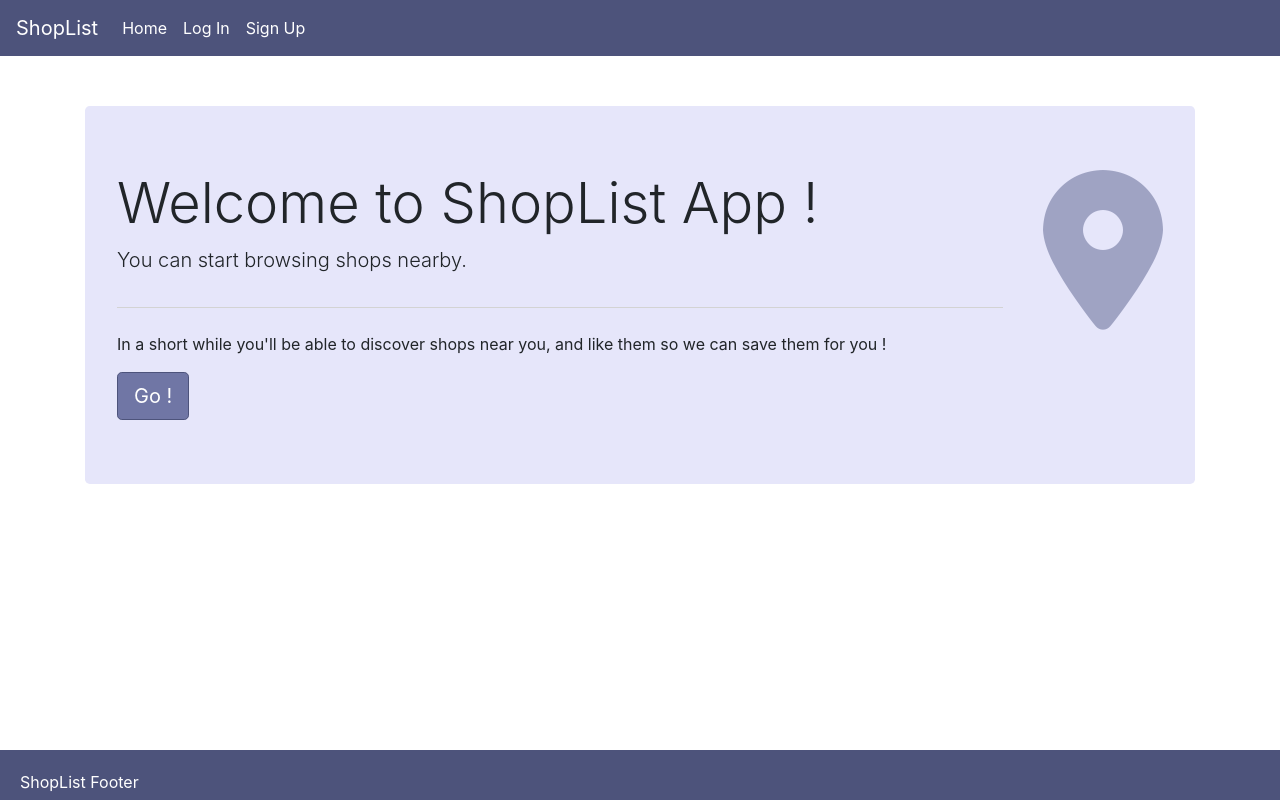
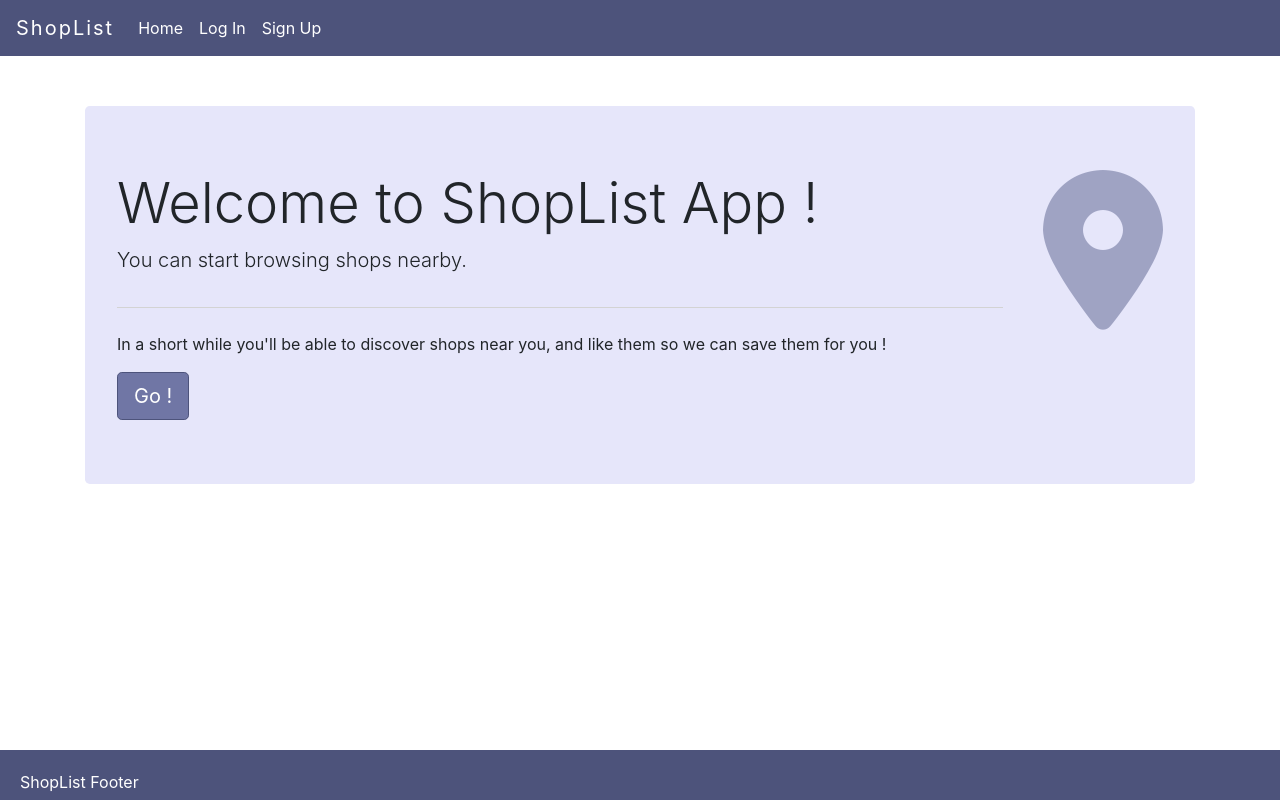
Before and after one commit to Z3U2/web-coding-challenge-frontend, a React (Create React App) app: page / in a window 1280 px wide. Built offline with nearby package versions, Linux system fonts and the light colour scheme; no server answers.

Commit message:
Add navbar brand styling

```diff
--- a/src/App.css
+++ b/src/App.css
@@ -60,7 +60,13 @@ nav {
 
 .navbar-brand {
   color : #fff!important;
+  letter-spacing: 2px;
 }
+.navbar-brand>.fas {
+  font-size: 0.85rem;
+  transform: translateY(1px);
+}
+
 .nav-link {
   color : #fff!important;
 }
```
